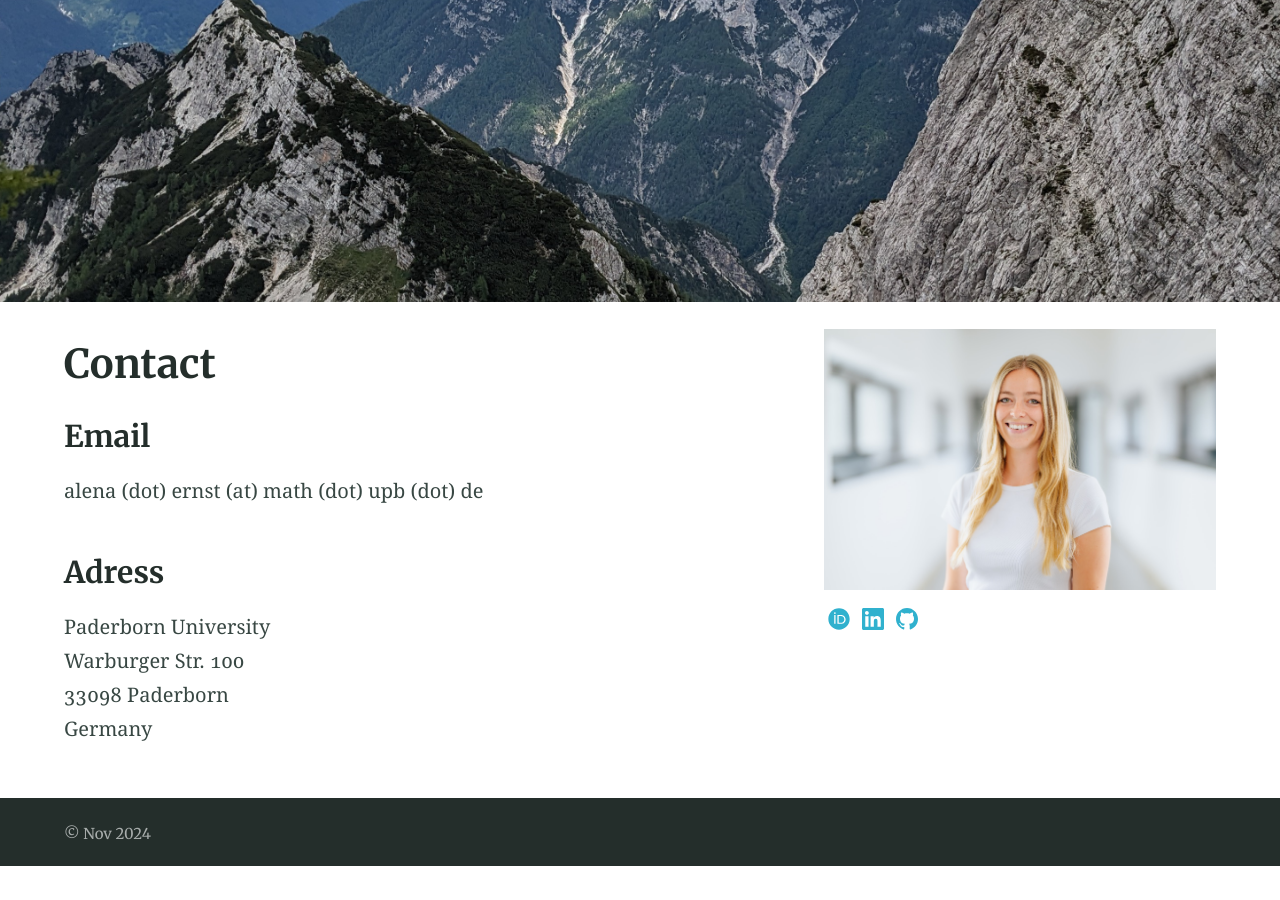
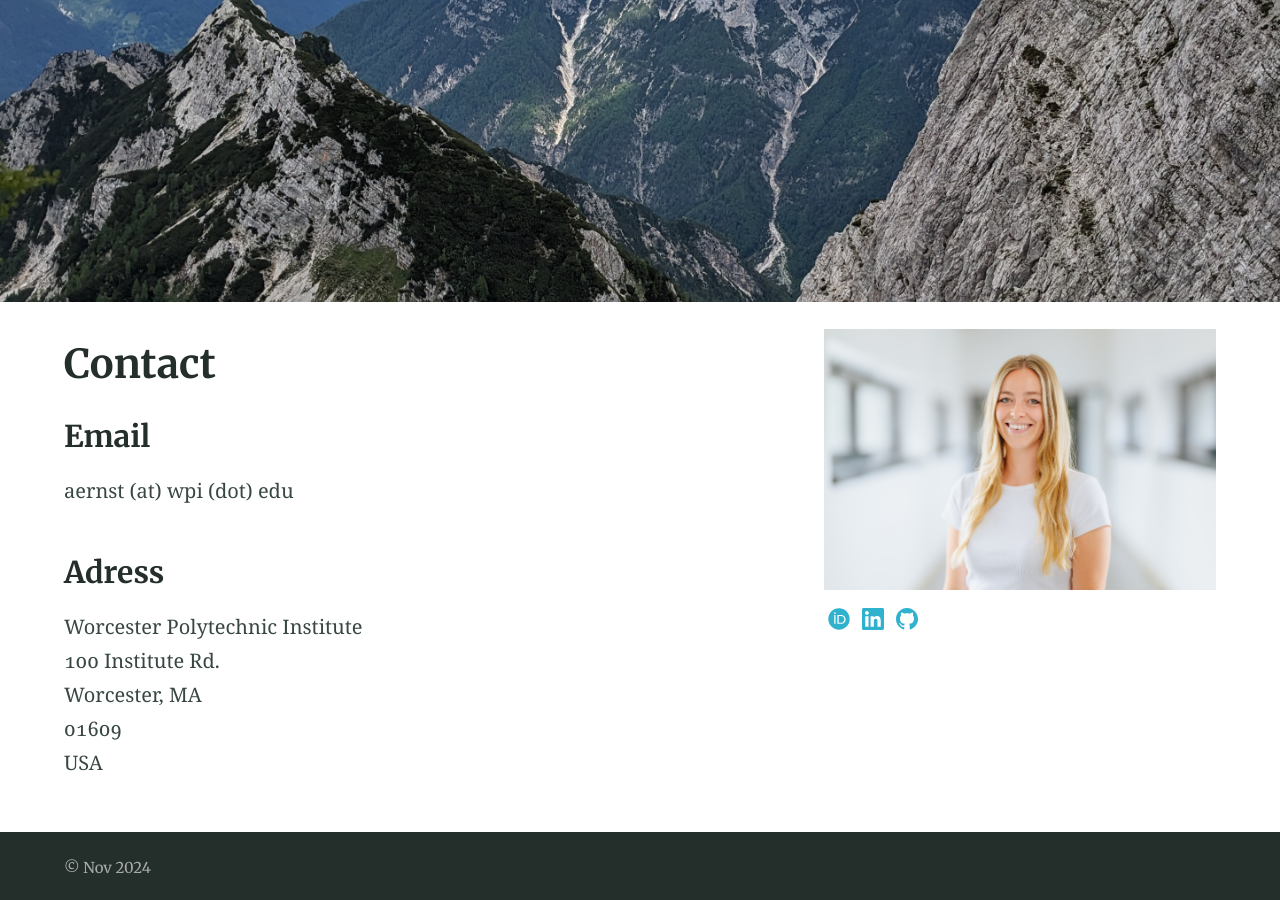
Before and after one commit to alenaernst/alenaernst.github.io, a Jekyll site: the page built from contact.md, in a window 1280 px wide and 900 px high, scrolled down 88 px. Built offline with Jekyll 4.4.1, drawn with Linux system fonts in a browser that asks for light colours; before the commit the page ends 954 px from its top, so only the background shows below that.

Commit message:
Update contact.md

```diff
--- a/contact.md
+++ b/contact.md
@@ -9,12 +9,13 @@ aside: true
 
 ### Email
 
-alena (dot) ernst (at) math (dot) upb (dot) de
+aernst (at) wpi (dot) edu
 
 
 ### Adress
 
-Paderborn University <br>
-Warburger Str. 100 <br>
-33098 Paderborn <br>
-Germany
+Worcester Polytechnic Institute <br>
+100 Institute Rd. <br>
+Worcester, MA <br>
+01609 <br>
+USA
```
